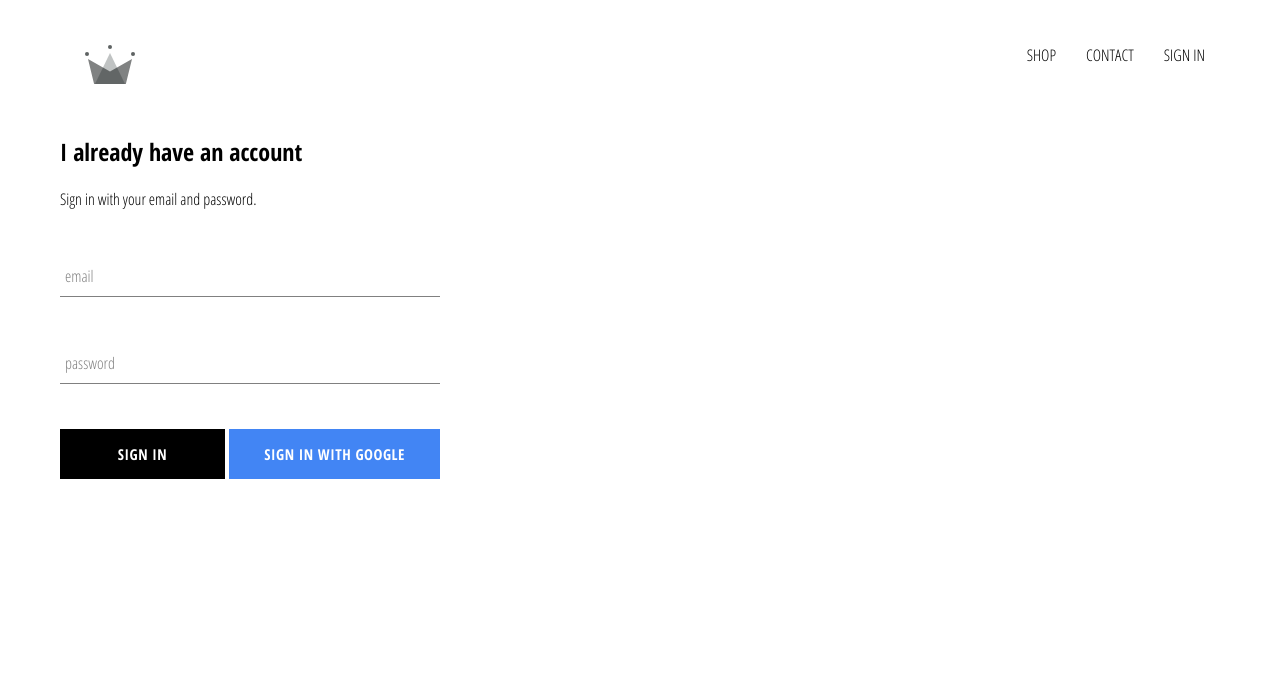
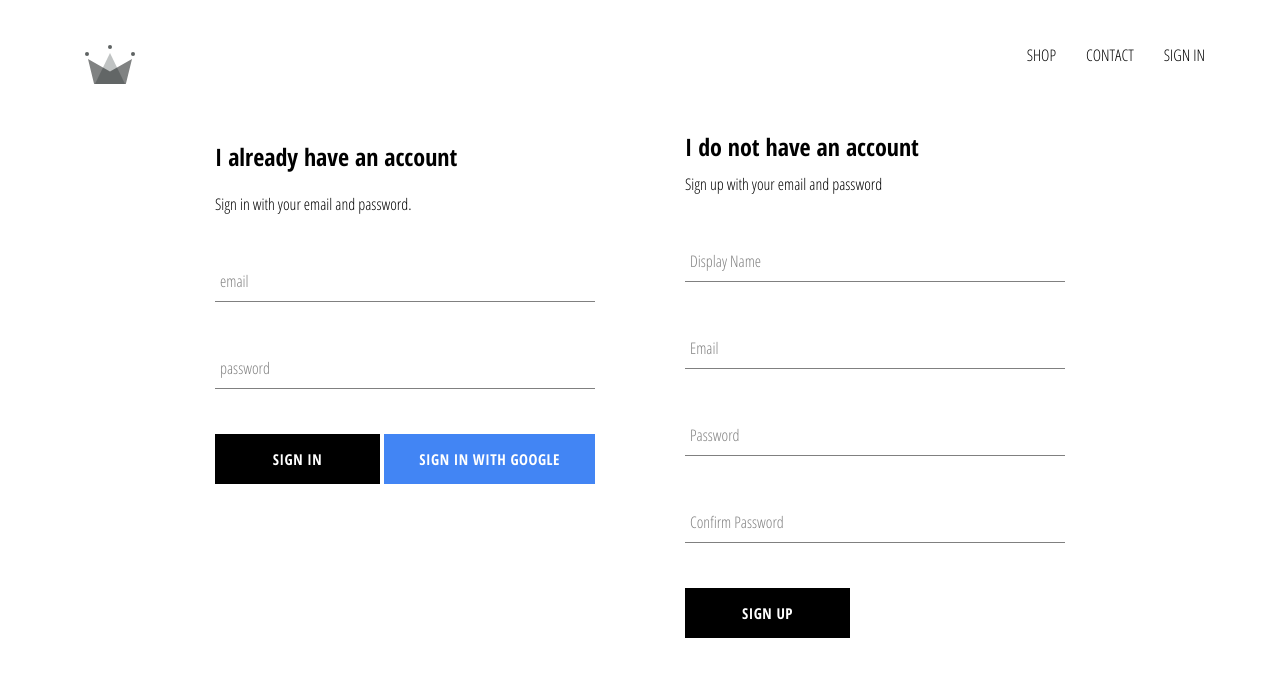
Before and after one commit to Afeezagbaje/crown-clothing, a React (Create React App) app: page /signin in a window 1280 px wide. Shown: the top 676 px of the page. Built offline with nearby package versions, Linux system fonts and the light colour scheme; no server answers.

Commit message:
implemented firebase utils, included ability to store authenticated users into our firestore database

```diff
--- a/src/App.js
+++ b/src/App.js
@@ -7,7 +7,7 @@
 import ShopPage from './pages/shop/shop.component';
 import SignInAndSignUpPage from './pages/sign-in-and-sign-up/sign-in-and-sign-up.component';
 import Header from './components/header/header.component';
-import { auth } from './firebase/firebase.utils';
+import { auth, createUserProfileDocument } from './firebase/firebase.utils';
 
 class App extends Component {
   constructor(props) {
@@ -21,11 +21,23 @@
   unsubscribeFromAuth = null;
 
   componentDidMount(){
-    this.unsubscribeFromAuth = auth.onAuthStateChanged(user=>{
-      this.setState({currentUser: user});
+    this.unsubscribeFromAuth = auth.onAuthStateChanged(async userAuth => {
+      if(userAuth){
+        const userRef = await createUserProfileDocument(userAuth);
 
-      console.log(user);
-    })
+        userRef.onSnapshot(snapShot => {
+          this.setState({
+            currentUser: {
+              id: snapShot.id,
+              ...snapShot.data()
+            }
+          })
+        });
+      }
+      else{
+        this.setState({currentUser: userAuth})
+      }
+    });
   }
 
   componentWillUnmount(){
--- a/src/components/sign-in/sign-in.component.jsx
+++ b/src/components/sign-in/sign-in.component.jsx
@@ -16,19 +16,20 @@
             email: '',
             password: '',
         }
+    }
 
-        const handleSubmit = e => {
-            e.preventDefault();
+    handleSubmit = e => {
+        e.preventDefault();
 
-            this.setState({ email: '', password: '' })
-        }
+        this.setState({ email: '', password: '' })
+    }
 
-        const handleChange = e => {
-            const { value, name } = e.target;
+    handleChange = e => {
+        const { value, name } = e.target;
 
-            this.setState({ [name]: value })
-        }
+        this.setState({ [name]: value })
     }
+
 
     render() {
         return (
--- /dev/null
+++ b/src/components/sign-up/sign-up.component.jsx
@@ -0,0 +1,101 @@
+import React,{ Component } from 'react';
+
+import FormInput from '../form-input/form-input.component';
+import CustomButton from '../custom-button/custom-button.component';
+
+import { auth, createUserProfileDocument } from '../../firebase/firebase.utils';
+
+import './sign-up.styles.scss';
+
+class SignUp extends Component {
+    constructor(){
+        super();
+
+        this.state = {
+            displayName: '',
+            email: '',
+            password: '',
+            confirmPassword: '',
+        }
+    }
+
+    handleSubmit = async event => {
+        event.preventDefault();
+
+        const { displayName, email, password, confirmPassword } = this.state;
+
+        if(password !== confirmPassword){
+            alert("password don't match");
+            return;
+        }
+
+        try{
+            const { user } = await auth.createUserWithEmailAndPassword(email, password);
+
+            await createUserProfileDocument(user, { displayName });
+
+            this.setState({
+                displayName: '',
+                email: '',
+                password: '',
+                confirmPassword: ''
+            })
+        }
+        catch(error){
+            console.error(error)
+        }
+    };
+
+    handleChange = event => {
+        const { name, value } = event.target;
+
+        this.setState({ [name]: value });
+    }
+
+    render() {
+        const { displayName, email, password, confirmPassword } = this.state;
+        return (
+            <div className='sign-up'>
+                <h2 className="title">I do not have an account</h2>
+                <span>Sign up with your email and password</span>
+                <form className="sign-up-form" onSubmit={this.handleSubmit}>
+                    <FormInput
+                        type="text"
+                        name="displayName"
+                        value= {displayName}
+                        onChange={this.handleChange}
+                        label="Display Name"
+                        required
+                    />
+                    <FormInput
+                        type="email "
+                        name="email"
+                        value= {email}
+                        onChange={this.handleChange}
+                        label="Email"
+                        required
+                    />
+                    <FormInput
+                        type="password"
+                        name="password"
+                        value= {password}
+                        onChange={this.handleChange}
+                        label="Password"
+                        required
+                    />
+                    <FormInput
+                        type="password"
+                        name="confirmPassword"
+                        value= {confirmPassword}
+                        onChange={this.handleChange}
+                        label="Confirm Password"
+                        required
+                    />
+                    <CustomButton type='submit'>SIGN UP</CustomButton>
+                </form>
+            </div>
+        );
+    }
+}
+
+export default SignUp
--- /dev/null
+++ b/src/components/sign-up/sign-up.styles.scss
@@ -0,0 +1,9 @@
+.sign-up{
+    display: flex;
+    flex-direction: column;
+    width: 380px;
+
+    .title {
+        margin: 10px 0;
+    }
+}
--- a/src/firebase/firebase.utils.js
+++ b/src/firebase/firebase.utils.js
@@ -10,6 +10,31 @@
     messagingSenderId: "14817258924",
     appId: "1:14817258924:web:d507198a4d8ab2ddc91e09",
     measurementId: "G-R5QMYNS7K5"
+};
+
+export const createUserProfileDocument = async (userAuth, additionalData) =>{
+    if (!userAuth) return;
+
+    const userRef = firestore.doc(`users/${userAuth.uid}`);
+
+    const snapShot = await userRef.get();
+
+    if(!snapShot.exists){
+        const { displayName, email } = userAuth;
+        const createdAt = new Date();
+
+        try {
+            await userRef.set({
+                displayName,
+                email,
+                createdAt,
+                ...additionalData
+            })
+        } catch (error) {
+            console.log("error creating user", error.message);
+        }
+    }
+    return userRef;
 }
 
 firebase.initializeApp(config)
--- a/src/pages/sign-in-and-sign-up/sign-in-and-sign-up.component.jsx
+++ b/src/pages/sign-in-and-sign-up/sign-in-and-sign-up.component.jsx
@@ -1,6 +1,7 @@
 import React from 'react';
 
 import SignIn from '../../components/sign-in/sign-in.component';
+import SignUp from '../../components/sign-up/sign-up.component';
 
 import './sign-in-and-sign-up.styles.scss';
 
@@ -8,6 +9,7 @@
     return (
         <div className='sign-in-and-sign-up'>
             <SignIn />
+            <SignUp />
         </div>
     )
 }
--- a/src/pages/sign-in-and-sign-up/sign-in-and-sign-up.styles.scss
+++ b/src/pages/sign-in-and-sign-up/sign-in-and-sign-up.styles.scss
@@ -0,0 +1,6 @@
+.sign-in-and-sign-up {
+    width: 850px;
+    display: flex;
+    justify-content: space-between;
+    margin: 30px auto;
+}
```
